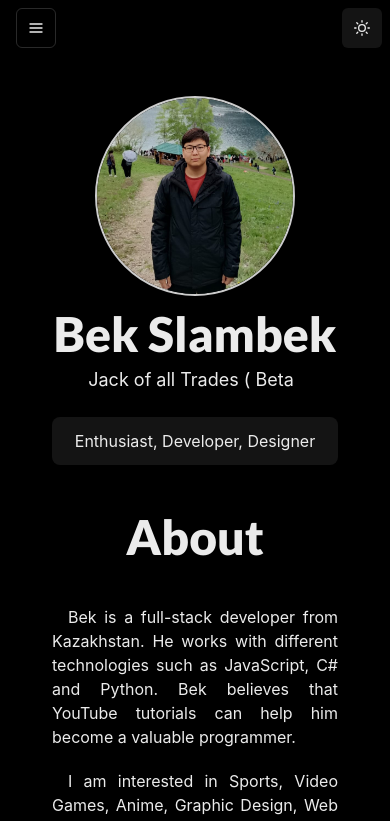
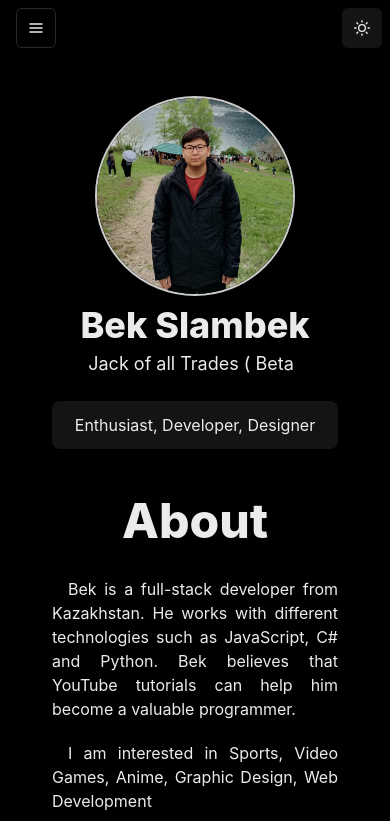
Before and after one commit to MugiD/sbek22-homepage, a Next.js app: page / in a window 390 px wide. Shown: the top 821 px of the page. Built offline with nearby package versions, Linux system fonts and the light colour scheme.

Commit message:
add responsiveness

```diff
--- a/components/MainPage/Intro.js
+++ b/components/MainPage/Intro.js
@@ -58,7 +58,7 @@ const Intro = () => {
         </Box>
 
         <Box flexGrow={1} textAlign="center" mx={5}>
-          <Heading variant="page-title" fontSize="48px" fontWeight="extrabold">
+          <Heading variant="page-title" fontWeight="extrabold" fontSize={{base: "36px", md:"48px"}}>
             Bek Slambek
           </Heading>
           <Text
--- a/lib/theme.js
+++ b/lib/theme.js
@@ -16,7 +16,7 @@ const components = {
         fontSize: 48,
         fontWeight: "extrabold",
         marginTop: 10,
-        marginBottom: 4,
+        marginBottom: 1,
         textAlign: "center",
       },
     },
@@ -24,7 +24,7 @@ const components = {
 };
 
 const fonts = {
-  heading: "'Lato'",
+  Heading: "'Lato'"
 };
 
 
```
